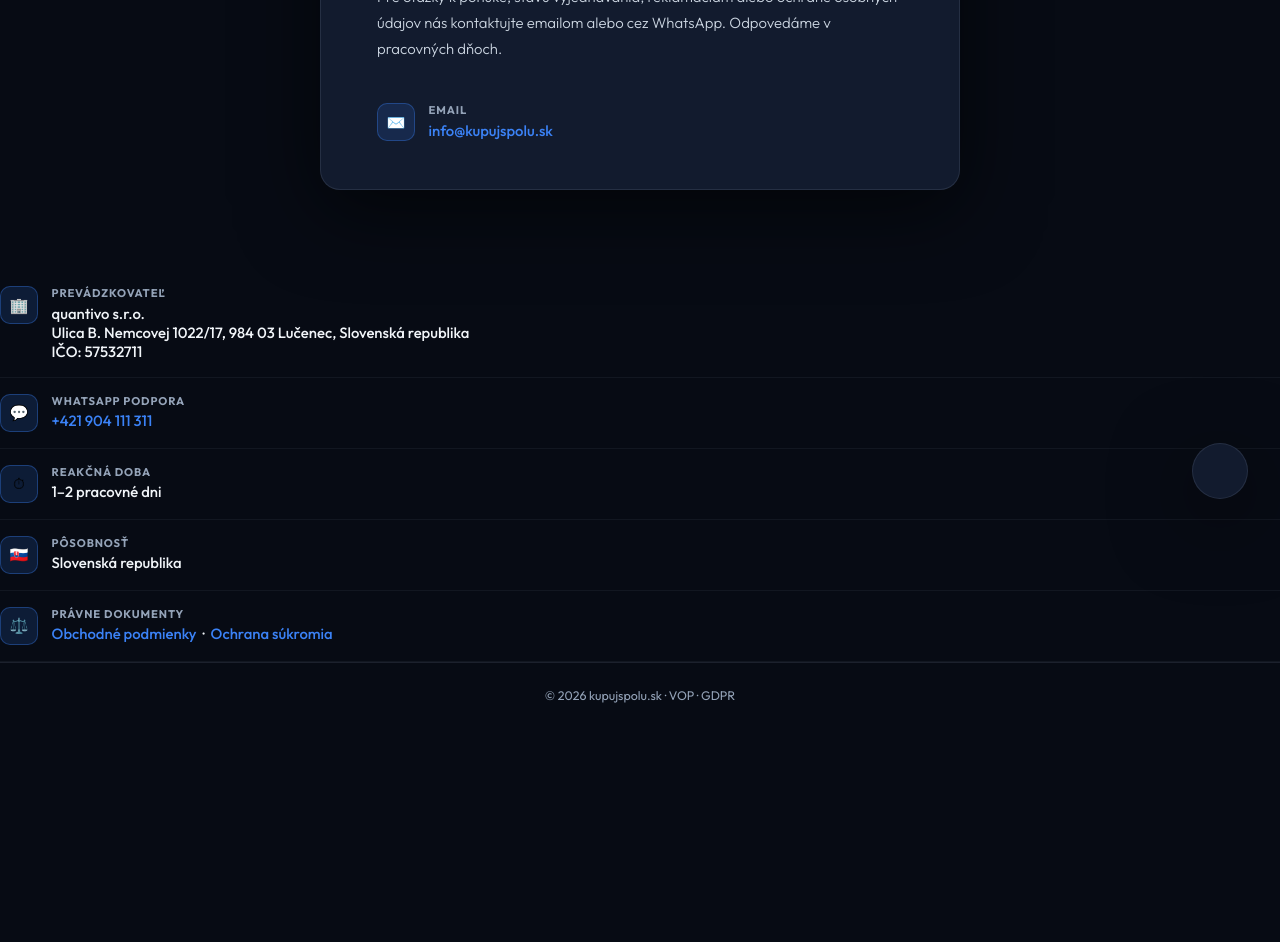
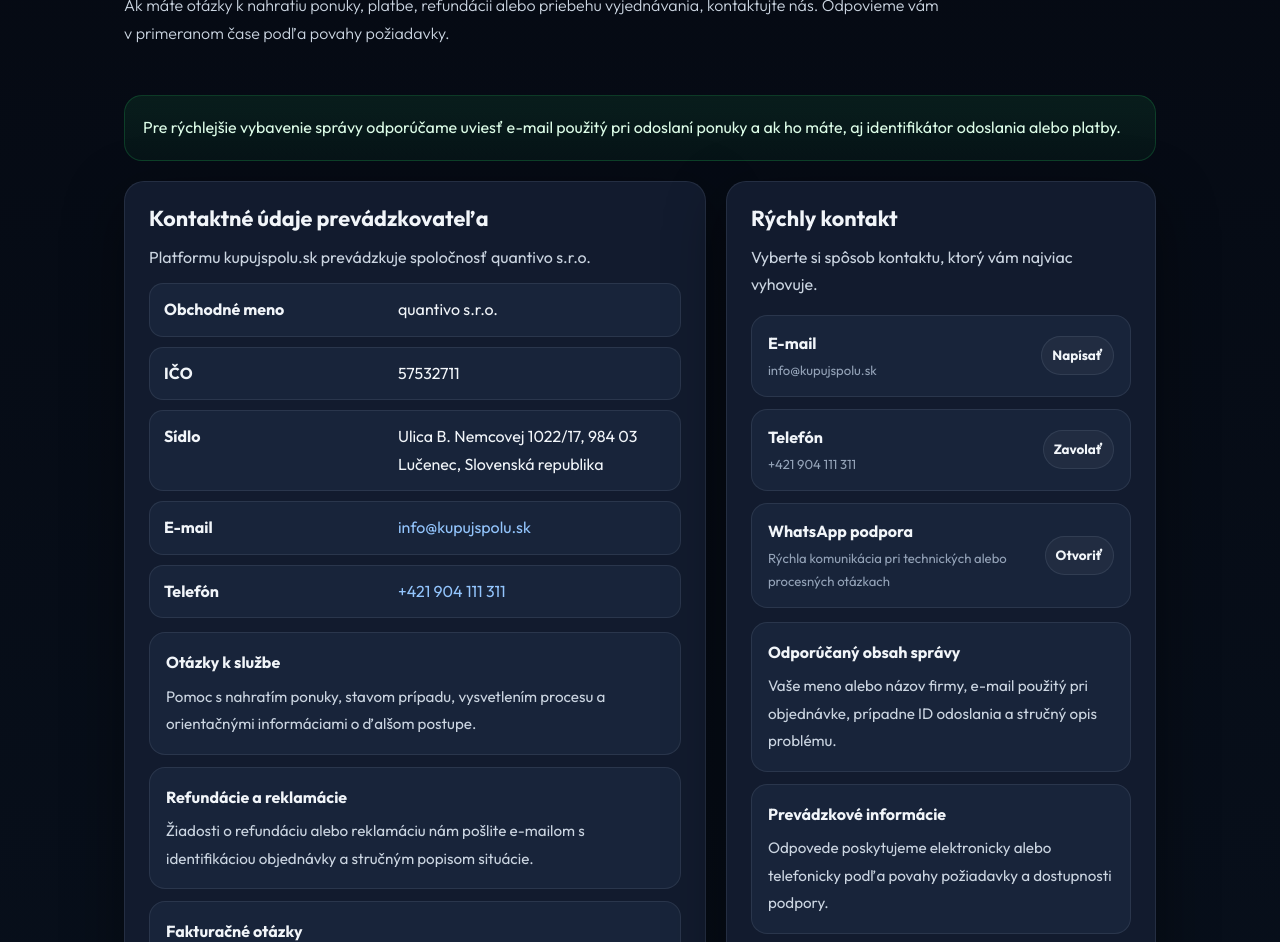
Before and after one commit to kokavecm-create/kupujspolu, a website: page public/kontakt.html in a window 1280 px wide. Shown: the part 269-1211 px from the top of the page. Before the commit the page ends 998 px from the top, so only its background shows below. Drawn offline with Linux system fonts and the light colour scheme.

Commit message:
Update contact page for Stripe readiness

```diff
--- a/public/kontakt.html
+++ b/public/kontakt.html
@@ -1,78 +1,368 @@
 <!DOCTYPE html>
 <html lang="sk">
 <head>
-<meta charset="UTF-8"><meta name="viewport" content="width=device-width, initial-scale=1.0">
+  <meta charset="UTF-8" />
+  <meta name="viewport" content="width=device-width, initial-scale=1.0" />
   <title>Kontakt — kupujspolu.sk</title>
-<link href="https://fonts.googleapis.com/css2?family=Bebas+Neue&family=Outfit:wght@300;400;500;600;700&display=swap" rel="stylesheet">
+  <link href="https://fonts.googleapis.com/css2?family=Bebas+Neue&family=Outfit:wght@300;400;500;600;700;800&display=swap" rel="stylesheet">
   <style>
-:root{--site-bg:#070B14;--surface:#0E1625;--card:#121B2E;--ink:#F1F5F9;--ink-mid:#CBD5E1;--neutral:#94A3B8;--border:rgba(148,163,184,.15);--soft:rgba(148,163,184,.08);--brand:#3B82F6;--brand-dark:#2563EB;--brand-soft:rgba(59,130,246,.15);--brand-border:rgba(59,130,246,.35);--green:#22C55E;--green-soft:rgba(34,197,94,.12);--radius:18px;--pill:999px;--shadow:0 10px 40px rgba(0,0,0,.4);--shadow-lg:0 20px 80px rgba(0,0,0,.6)}
-*,*::before,*::after{box-sizing:border-box;margin:0;padding:0}
-body{font-family:'Outfit',sans-serif;background:var(--site-bg);min-height:100vh;display:flex;flex-direction:column;font-size:15px}
-nav{height:66px;background:rgba(7,11,20,.93);backdrop-filter:blur(20px);border-bottom:1px solid var(--border);display:flex;align-items:center;justify-content:space-between;padding:0 5vw;flex-shrink:0}
-.logo{font-family:'Bebas Neue',sans-serif;font-size:1.35rem;letter-spacing:.06em;color:var(--ink);text-decoration:none}
-.logo em{color:var(--brand);font-style:normal}
-.back{color:var(--neutral);text-decoration:none;font-weight:600;font-size:.86rem;transition:color .18s}
-.back:hover{color:var(--ink)}
-.page-wrap{flex:1;padding:3rem 5vw 5rem;display:flex;justify-content:center}
-main{width:100%;max-width:640px;background:var(--card);border:1px solid var(--border);border-radius:20px;box-shadow:var(--shadow-lg);padding:3rem 3.5rem;color:var(--ink)}
-.chip{display:inline-flex;align-items:center;gap:.4rem;font-size:.7rem;font-weight:700;letter-spacing:.12em;text-transform:uppercase;color:var(--brand);margin-bottom:1.2rem}
-.chip::before{content:'';width:20px;height:2px;background:var(--brand);border-radius:2px}
-h1{font-family:'Bebas Neue',sans-serif;font-size:2.2rem;letter-spacing:.02em;line-height:.95;color:var(--ink);margin-bottom:1rem}
-p{color:var(--ink-mid);font-weight:300;line-height:1.75;margin-bottom:1.6rem;font-size:.93rem}
-.ci{display:flex;align-items:flex-start;gap:.85rem;padding:1rem 0;border-bottom:1px solid var(--soft)}
-.ci:last-child{border:none;padding-bottom:0}
-.ci-icon{width:38px;height:38px;flex-shrink:0;background:var(--brand-soft);border:1px solid var(--brand-border);border-radius:10px;display:flex;align-items:center;justify-content:center;font-size:.95rem}
-.ci-label{font-size:.7rem;font-weight:700;letter-spacing:.08em;text-transform:uppercase;color:var(--neutral);margin-bottom:.22rem}
-.ci-val{font-size:.93rem;font-weight:500;color:var(--ink)}
-.ci-val a{color:var(--brand);text-decoration:none}
-.ci-val a:hover{text-decoration:underline}
-footer{background:var(--site-bg);color:var(--neutral);padding:1.6rem 5vw;text-align:center;font-size:.78rem;border-top:1px solid var(--border)}
-footer a{color:var(--neutral);text-decoration:none;transition:color .18s}
-footer a:hover{color:var(--ink)}
-@media(max-width:700px){main{padding:1.8rem 1.3rem}}
-.whatsapp-btn{position:fixed;bottom:2rem;right:2rem;z-index:190;width:56px;height:56px;background:var(--card);border:1px solid var(--border);border-radius:50%;display:flex;align-items:center;justify-content:center;box-shadow:var(--shadow-lg);cursor:pointer;transition:all .25s;text-decoration:none}
-.whatsapp-btn:hover{transform:translateY(-3px);box-shadow:0 15px 60px rgba(0,0,0,.5);border-color:rgba(37,211,102,.4)}
-.whatsapp-btn svg{width:28px;height:28px;fill:#25D366}
-.whatsapp-btn::after{content:'Podpora WhatsApp';position:absolute;right:calc(100% + 12px);background:var(--card);border:1px solid var(--border);padding:.5rem .85rem;border-radius:8px;font-size:.75rem;color:var(--ink);white-space:nowrap;opacity:0;pointer-events:none;transition:opacity .2s;box-shadow:var(--shadow)}
-.whatsapp-btn:hover::after{opacity:1}
-@media(max-width:960px){.whatsapp-btn{bottom:1.5rem;right:1.5rem;width:52px;height:52px}.whatsapp-btn svg{width:26px;height:26px}.whatsapp-btn::after{display:none}}
+    :root{
+      --bg:#070B14;
+      --surface:#0E1625;
+      --card:#121B2E;
+      --card-2:#18243A;
+      --ink:#F1F5F9;
+      --muted:#CBD5E1;
+      --muted-2:#94A3B8;
+      --line:rgba(148,163,184,.14);
+      --brand:#3B82F6;
+      --brand-dark:#2563EB;
+      --brand-soft:rgba(59,130,246,.12);
+      --ok:#22C55E;
+      --radius:20px;
+      --pill:999px;
+      --shadow:0 18px 60px rgba(0,0,0,.42);
+      --max:1080px;
+    }
+    *{box-sizing:border-box}
+    html{scroll-behavior:smooth}
+    body{
+      margin:0;
+      font-family:'Outfit',sans-serif;
+      background:linear-gradient(180deg,#050912 0%, #08101c 100%);
+      color:var(--ink);
+      line-height:1.72;
+    }
+    a{color:#93c5fd;text-decoration:none}
+    a:hover{text-decoration:underline}
+    .topbar{
+      position:sticky;top:0;z-index:50;
+      backdrop-filter:blur(16px);
+      background:rgba(7,11,20,.88);
+      border-bottom:1px solid var(--line);
+    }
+    .topbar-inner{
+      max-width:var(--max);
+      margin:0 auto;
+      padding:16px 24px;
+      display:flex;
+      align-items:center;
+      justify-content:space-between;
+      gap:16px;
+    }
+    .logo{
+      font-family:'Bebas Neue',sans-serif;
+      letter-spacing:.05em;
+      font-size:1.35rem;
+      color:var(--ink);
+    }
+    .logo em{font-style:normal;color:var(--brand)}
+    .back{
+      display:inline-flex;
+      align-items:center;
+      gap:8px;
+      padding:10px 14px;
+      border-radius:var(--pill);
+      border:1px solid var(--line);
+      background:rgba(255,255,255,.02);
+      color:var(--ink);
+      font-weight:600;
+    }
+    .hero{
+      max-width:var(--max);
+      margin:0 auto;
+      padding:44px 24px 14px;
+    }
+    .eyebrow{
+      display:inline-flex;
+      align-items:center;
+      gap:10px;
+      padding:8px 12px;
+      border-radius:var(--pill);
+      background:var(--brand-soft);
+      color:#93c5fd;
+      border:1px solid rgba(59,130,246,.26);
+      font-size:.8rem;
+      font-weight:700;
+      letter-spacing:.08em;
+      text-transform:uppercase;
+    }
+    .eyebrow::before{
+      content:"";
+      width:10px;height:10px;border-radius:50%;
+      background:var(--brand);
+      box-shadow:0 0 0 6px rgba(59,130,246,.14);
+    }
+    h1{
+      margin:18px 0 10px;
+      font-family:'Bebas Neue',sans-serif;
+      font-size:clamp(2.5rem,5vw,4.4rem);
+      line-height:.95;
+      letter-spacing:.02em;
+    }
+    .hero-sub{
+      max-width:820px;
+      color:var(--muted);
+      font-size:1rem;
+      font-weight:300;
+    }
+    .wrap{
+      max-width:var(--max);
+      margin:0 auto;
+      padding:18px 24px 70px;
+      display:grid;
+      gap:20px;
+    }
+    .notice{
+      background:linear-gradient(180deg,rgba(34,197,94,.10),rgba(34,197,94,.05));
+      border:1px solid rgba(34,197,94,.22);
+      border-radius:18px;
+      padding:18px;
+      color:#dcfce7;
+    }
+    .grid{
+      display:grid;
+      grid-template-columns:1.15fr .85fr;
+      gap:20px;
+    }
+    .card{
+      background:var(--card);
+      border:1px solid var(--line);
+      border-radius:var(--radius);
+      padding:24px;
+      box-shadow:var(--shadow);
+    }
+    .card h2{
+      margin:0 0 12px;
+      font-size:1.35rem;
+      line-height:1.2;
+    }
+    .card p{
+      margin:0 0 12px;
+      color:var(--muted);
+    }
+    .table{
+      display:grid;
+      gap:10px;
+      margin-top:10px;
+    }
+    .row{
+      display:grid;
+      grid-template-columns:220px 1fr;
+      gap:14px;
+      padding:12px 14px;
+      border-radius:14px;
+      background:var(--card-2);
+      border:1px solid var(--line);
+    }
+    .row strong{color:var(--ink)}
+    .cta-list{
+      display:grid;
+      gap:12px;
+      margin-top:16px;
+    }
+    .cta{
+      display:flex;
+      align-items:center;
+      justify-content:space-between;
+      gap:14px;
+      padding:14px 16px;
+      border-radius:16px;
+      background:var(--card-2);
+      border:1px solid var(--line);
+      color:var(--ink);
+      text-decoration:none;
+      transition:.18s ease;
+    }
+    .cta:hover{
+      transform:translateY(-1px);
+      border-color:rgba(59,130,246,.35);
+      text-decoration:none;
+    }
+    .cta small{
+      display:block;
+      color:var(--muted-2);
+      font-size:.82rem;
+      margin-top:2px;
+    }
+    .cta strong{display:block}
+    .badge{
+      display:inline-flex;
+      align-items:center;
+      gap:8px;
+      padding:7px 10px;
+      border-radius:var(--pill);
+      background:rgba(255,255,255,.04);
+      border:1px solid var(--line);
+      color:var(--ink);
+      font-size:.84rem;
+      font-weight:700;
+    }
+    .faq{
+      display:grid;
+      gap:12px;
+      margin-top:14px;
+    }
+    .faq-item{
+      padding:16px;
+      border-radius:16px;
+      background:var(--card-2);
+      border:1px solid var(--line);
+    }
+    .faq-item strong{
+      display:block;
+      margin-bottom:6px;
+      color:var(--ink);
+    }
+    .faq-item span{
+      color:var(--muted);
+      font-size:.95rem;
+    }
+    .footer{
+      max-width:var(--max);
+      margin:0 auto;
+      padding:0 24px 48px;
+      color:var(--muted-2);
+      font-size:.86rem;
+    }
+    .footer-links{
+      display:flex;
+      flex-wrap:wrap;
+      gap:16px;
+      margin-top:12px;
+    }
+    @media (max-width: 920px){
+      .grid{grid-template-columns:1fr}
+      .row{grid-template-columns:1fr}
+      .topbar-inner{padding:14px 16px}
+      .hero{padding:32px 16px 12px}
+      .wrap{padding:14px 16px 56px}
+      .footer{padding:0 16px 42px}
+    }
   </style>
 </head>
 <body>
-<nav><a class="logo" href="index.html">kupuj<em>spolu</em>.sk</a><a class="back" href="index.html">← Späť</a></nav>
-<div class="page-wrap">
-<main>
-  <div class="chip">Kontakt</div>
-  <h1>Kontaktné informácie</h1>
-  <p>Pre otázky k ponuke, stavu vyjednávania, reklamáciám alebo ochrane osobných údajov nás kontaktujte emailom alebo cez WhatsApp. Odpovedáme v pracovných dňoch.</p>
-  <div class="ci">
-    <div class="ci-icon">✉️</div>
-    <div><div class="ci-label">Email</div><div class="ci-val"><a href="mailto:info@kupujspolu.sk">info@kupujspolu.sk</a></div></div>
+  <div class="topbar">
+    <div class="topbar-inner">
+      <a class="logo" href="/index.html">kupuj<em>spolu</em>.sk</a>
+      <a class="back" href="/index.html">← Späť na hlavnú stránku</a>
     </div>
   </div>
 
-  <div class="ci">
-    <div class="ci-icon">🏢</div>
-    <div><div class="ci-label">Prevádzkovateľ</div><div class="ci-val">quantivo s.r.o.<br>Ulica B. Nemcovej 1022/17, 984 03 Lučenec, Slovenská republika<br>IČO: 57532711</div></div>
+  <section class="hero">
+    <div class="eyebrow">Podpora a kontakt</div>
+    <h1>Kontakt</h1>
+    <p class="hero-sub">
+      Ak máte otázky k nahratiu ponuky, platbe, refundácii alebo priebehu vyjednávania,
+      kontaktujte nás. Odpovieme vám v primeranom čase podľa povahy požiadavky.
+    </p>
+  </section>
+
+  <section class="wrap">
+    <div class="notice">
+      Pre rýchlejšie vybavenie správy odporúčame uviesť e-mail použitý pri odoslaní ponuky
+      a ak ho máte, aj identifikátor odoslania alebo platby.
     </div>
-  <div class="ci">
-    <div class="ci-icon">💬</div>
-    <div><div class="ci-label">WhatsApp podpora</div><div class="ci-val"><a href="https://wa.me/421904111311" target="_blank" rel="noopener">+421 904 111 311</a></div></div>
+
+    <div class="grid">
+      <div class="card">
+        <h2>Kontaktné údaje prevádzkovateľa</h2>
+        <p>
+          Platformu kupujspolu.sk prevádzkuje spoločnosť quantivo s.r.o.
+        </p>
+
+        <div class="table">
+          <div class="row">
+            <strong>Obchodné meno</strong>
+            <div>quantivo s.r.o.</div>
           </div>
-  <div class="ci">
-    <div class="ci-icon">⏱</div>
-    <div><div class="ci-label">Reakčná doba</div><div class="ci-val">1–2 pracovné dni</div></div>
+          <div class="row">
+            <strong>IČO</strong>
+            <div>57532711</div>
           </div>
-  <div class="ci">
-    <div class="ci-icon">🇸🇰</div>
-    <div><div class="ci-label">Pôsobnosť</div><div class="ci-val">Slovenská republika</div></div>
+          <div class="row">
+            <strong>Sídlo</strong>
+            <div>Ulica B. Nemcovej 1022/17, 984 03 Lučenec, Slovenská republika</div>
           </div>
-  <div class="ci">
-    <div class="ci-icon">⚖️</div>
-    <div><div class="ci-label">Právne dokumenty</div><div class="ci-val"><a href="vop.html">Obchodné podmienky</a> &nbsp;·&nbsp; <a href="gdpr.html">Ochrana súkromia</a></div></div>
+          <div class="row">
+            <strong>E-mail</strong>
+            <div><a href="mailto:info@kupujspolu.sk">info@kupujspolu.sk</a></div>
           </div>
-</main>
+          <div class="row">
+            <strong>Telefón</strong>
+            <div><a href="tel:+421904111311">+421 904 111 311</a></div>
           </div>
-<footer>© 2026 kupujspolu.sk · <a href="vop.html">VOP</a> · <a href="gdpr.html">GDPR</a></footer>
-<a href="https://wa.me/421904111311?text=Zdrav%C3%ADm%2C%20potrebujem%20pomoc%20s%20kupujspolu.sk.%20M%C3%B4j%20uploadId%20je%3A%20____" target="_blank" rel="noopener" class="whatsapp-btn" aria-label="WhatsApp podpora">
-  <svg viewBox="0 0 24 24" xmlns="http://www.w3.org/2000/svg"><path d="M17.472 14.382c-.297-.149-1.758-.867-2.03-.967-.273-.099-.471-.148-.67.15-.197.297-.767.966-.94 1.164-.173.199-.347.223-.644.075-.297-.15-1.255-.463-2.39-1.475-.883-.788-1.48-1.761-1.653-2.059-.173-.297-.018-.458.13-.606.134-.133.298-.347.446-.52.149-.174.198-.298.298-.497.099-.198.05-.371-.025-.52-.075-.149-.669-1.612-.916-2.207-.242-.579-.487-.5-.669-.51-.173-.008-.371-.01-.57-.01-.198 0-.52.074-.792.372-.272.297-1.04 1.016-1.04 2.479 0 1.462 1.065 2.875 1.213 3.074.149.198 2.096 3.2 5.077 4.487.709.306 1.262.489 1.694.625.712.227 1.36.195 1.871.118.571-.085 1.758-.719 2.006-1.413.248-.694.248-1.289.173-1.413-.074-.124-.272-.198-.57-.347m-5.421 7.403h-.004a9.87 9.87 0 01-5.031-1.378l-.361-.214-3.741.982.998-3.648-.235-.374a9.86 9.86 0 01-1.51-5.26c.001-5.45 4.436-9.884 9.888-9.884 2.64 0 5.122 1.03 6.988 2.898a9.825 9.825 0 012.893 6.994c-.003 5.45-4.437 9.884-9.885 9.884m8.413-18.297A11.815 11.815 0 0012.05 0C5.495 0 .16 5.335.157 11.892c0 2.096.547 4.142 1.588 5.945L.057 24l6.305-1.6
+        </div>
+
+        <div class="faq">
+          <div class="faq-item">
+            <strong>Otázky k službe</strong>
+            <span>Pomoc s nahratím ponuky, stavom prípadu, vysvetlením procesu a orientačnými informáciami o ďalšom postupe.</span>
+          </div>
+          <div class="faq-item">
+            <strong>Refundácie a reklamácie</strong>
+            <span>Žiadosti o refundáciu alebo reklamáciu nám pošlite e-mailom s identifikáciou objednávky a stručným popisom situácie.</span>
+          </div>
+          <div class="faq-item">
+            <strong>Fakturačné otázky</strong>
+            <span>Pri fakturačných otázkach uveďte identifikačné údaje objednávky a e-mail použitý pri úhrade.</span>
+          </div>
+        </div>
+      </div>
+
+      <div class="card">
+        <h2>Rýchly kontakt</h2>
+        <p>
+          Vyberte si spôsob kontaktu, ktorý vám najviac vyhovuje.
+        </p>
+
+        <div class="cta-list">
+          <a class="cta" href="mailto:info@kupujspolu.sk">
+            <div>
+              <strong>E-mail</strong>
+              <small>info@kupujspolu.sk</small>
+            </div>
+            <span class="badge">Napísať</span>
+          </a>
+
+          <a class="cta" href="tel:+421904111311">
+            <div>
+              <strong>Telefón</strong>
+              <small>+421 904 111 311</small>
+            </div>
+            <span class="badge">Zavolať</span>
+          </a>
+
+          <a class="cta" href="https://wa.me/421904111311?text=Zdrav%C3%ADm%2C%20potrebujem%20pomoc%20s%20kupujspolu.sk.%20M%C3%B4j%20e-mail%20je%3A%20____%20a%20ID%20odoslania%20je%3A%20____" target="_blank" rel="noopener">
+            <div>
+              <strong>WhatsApp podpora</strong>
+              <small>Rýchla komunikácia pri technických alebo procesných otázkach</small>
+            </div>
+            <span class="badge">Otvoriť</span>
+          </a>
+        </div>
+
+        <div class="faq">
+          <div class="faq-item">
+            <strong>Odporúčaný obsah správy</strong>
+            <span>Vaše meno alebo názov firmy, e-mail použitý pri objednávke, prípadne ID odoslania a stručný opis problému.</span>
+          </div>
+          <div class="faq-item">
+            <strong>Prevádzkové informácie</strong>
+            <span>Odpovede poskytujeme elektronicky alebo telefonicky podľa povahy požiadavky a dostupnosti podpory.</span>
+          </div>
+        </div>
+      </div>
+    </div>
+  </section>
+
+  <footer class="footer">
+    <div>© 2026 kupujspolu.sk</div>
+    <div class="footer-links">
+      <a href="/vop.html">Obchodné podmienky</a>
+      <a href="/gdpr.html">Ochrana osobných údajov</a>
+      <a href="/index.html">Hlavná stránka</a>
+    </div>
+  </footer>
+</body>
+</html>
```
Lines whose indentation alone changed are shown as unchanged.
